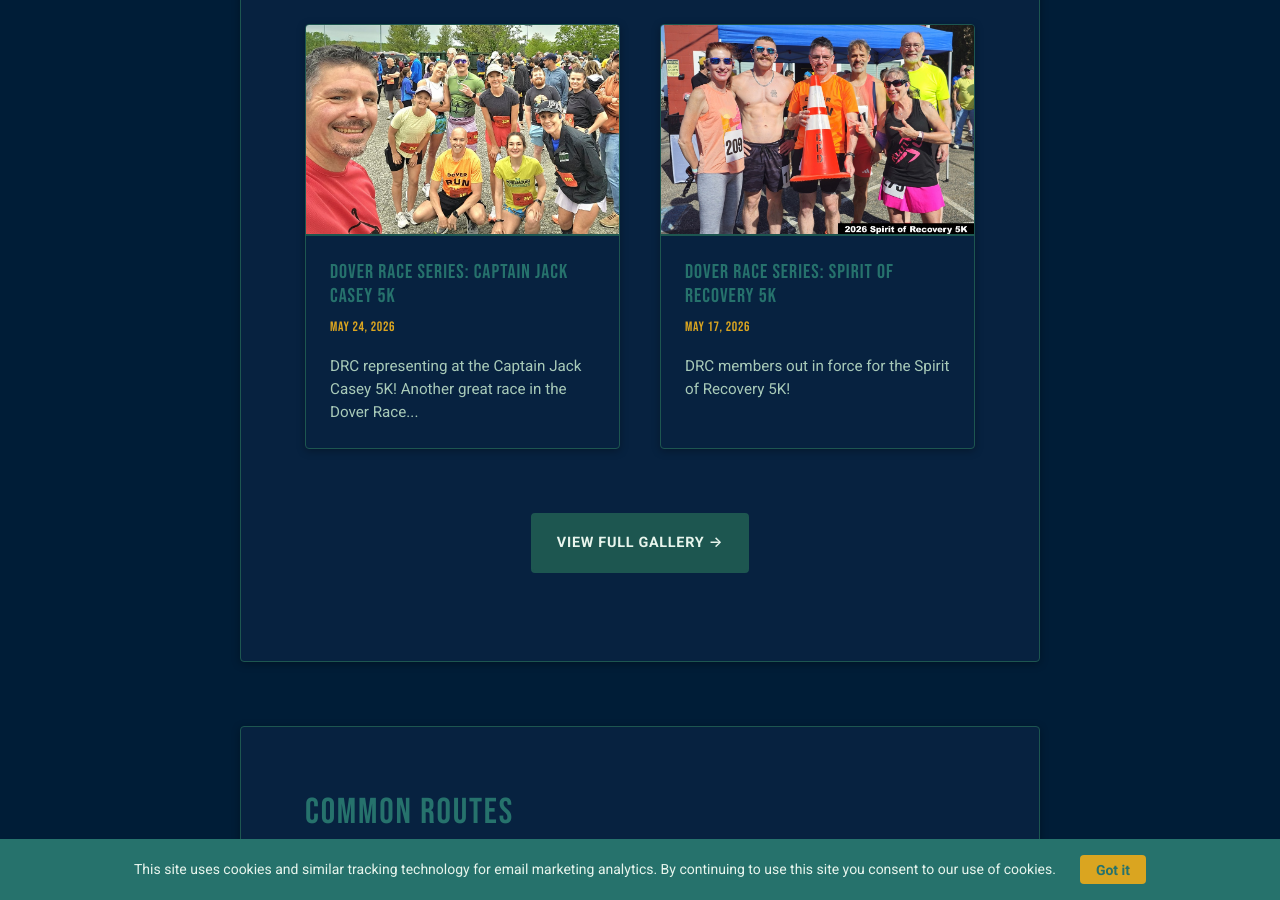
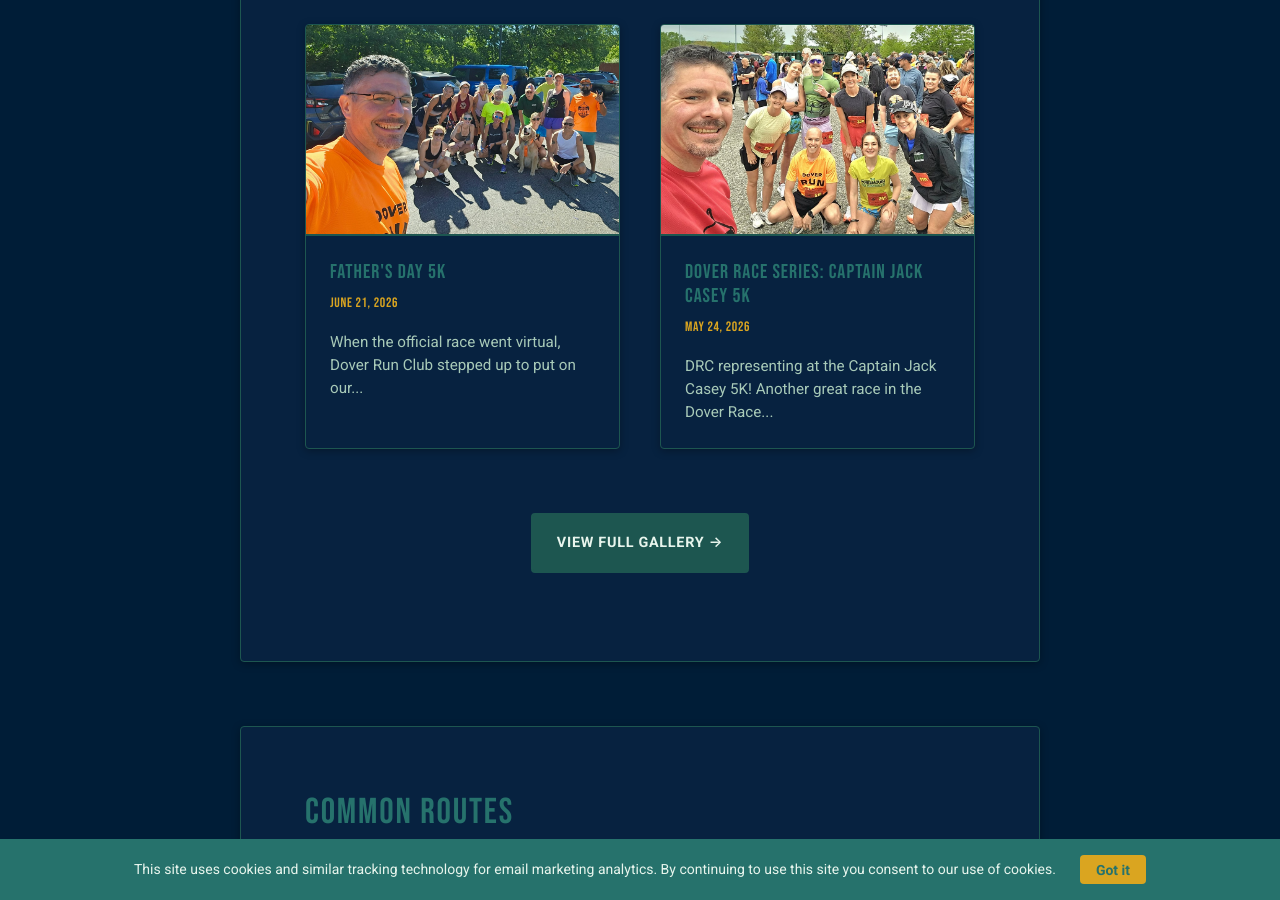
Before and after one commit to dekay2001/dover-run-club-website, a Jekyll site: the page built from index.md, in a window 1280 px wide and 900 px high, scrolled down 2942 px. Built offline with Jekyll 4.4.1, drawn with Linux system fonts in a browser that asks for light colours.

Commit message:
Add Father's Day 5K photo to gallery (#44)
Downloaded and optimized original photo using Resize-Images.ps1

Generated 400px, 800px, and 1200px responsive variants

Prepended new gallery entry to _data/gallery.yml

Co-authored-by: Copilot <223556219+Copilot@users.noreply.github.com>

```diff
--- a/_data/gallery.yml
+++ b/_data/gallery.yml
@@ -1,3 +1,10 @@
+
+- image: /assets/images/2026-06-21-fathers-day-5k-1200.jpg
+  image_base: /assets/images/2026-06-21-fathers-day-5k
+  title: "Father's Day 5K"
+  date: "2026-06-21"
+  caption: "When the official race went virtual, Dover Run Club stepped up to put on our own run on the official course!"
+  alt: "Dover Run Club members gathered for the Father's Day 5K group photo"
 
 - image: /assets/images/2026-05-24-dover-race-series-capt-jack-casey5k-1200.jpg
   image_base: /assets/images/2026-05-24-dover-race-series-capt-jack-casey5k
```
Also changed, not shown: assets/images/2026-06-21-fathers-day-5k-1200.jpg (added), assets/images/2026-06-21-fathers-day-5k-400.jpg (added), assets/images/2026-06-21-fathers-day-5k-800.jpg (added), assets/images/2026-06-21-fathers-day-5k.jpg (added).
